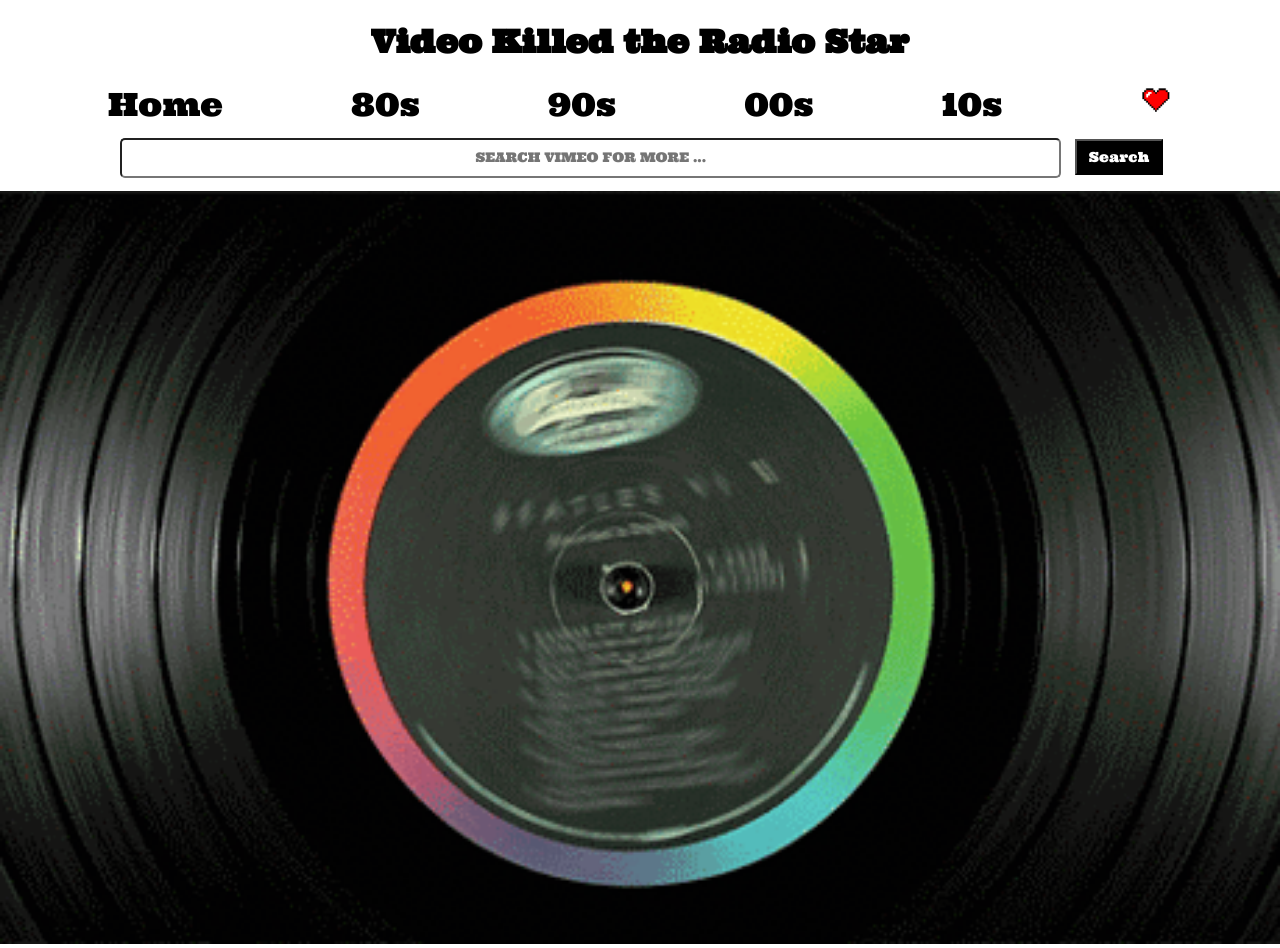
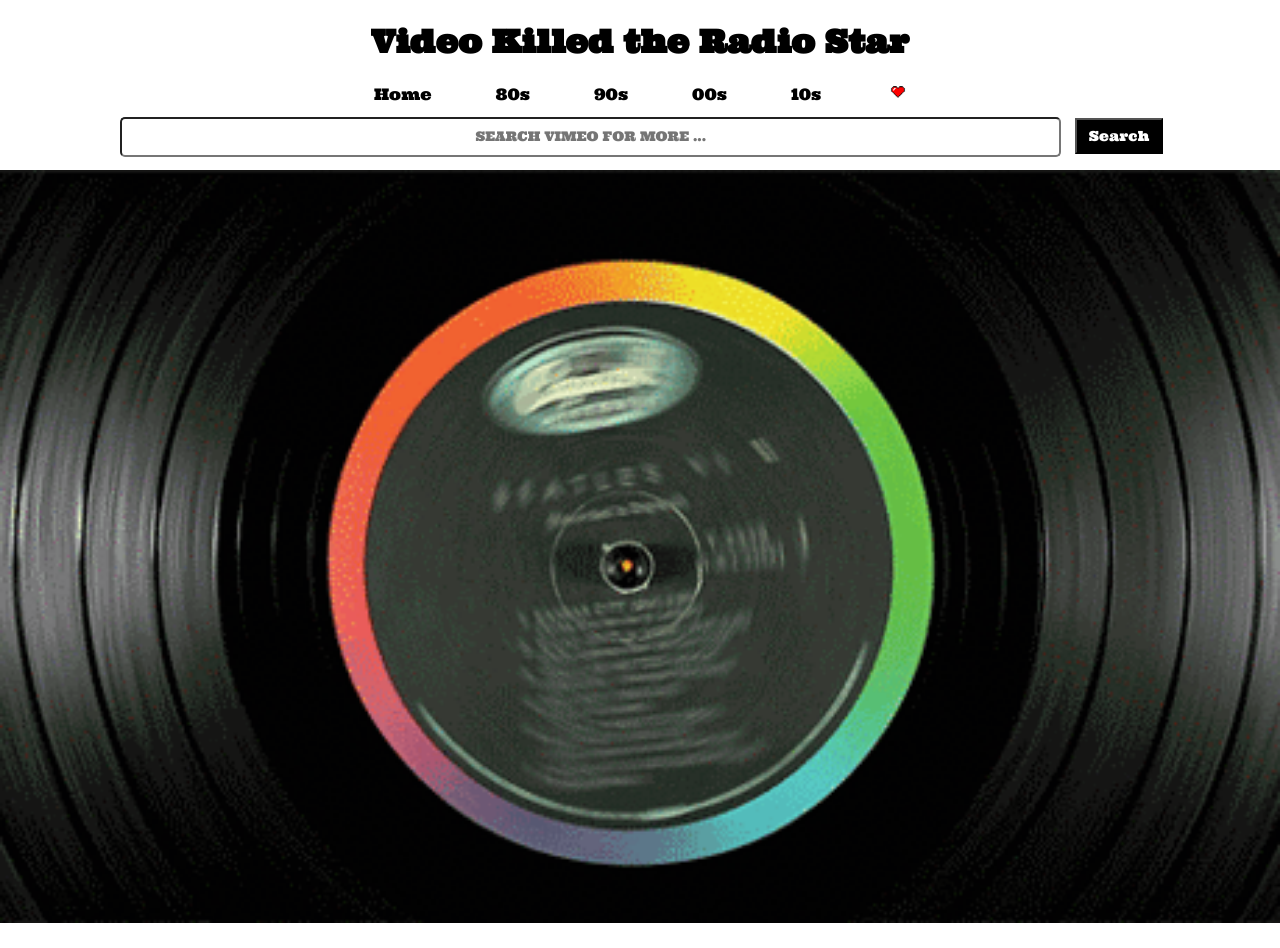
Before and after one commit to fallwall/video-killed-the-radio-star, a React (Create React App) app: page / in a window 1280 px wide. Shown: the top 948 px of the page. After the commit the page ends 927 px from the top, so only its background shows below. Built offline with nearby package versions, Linux system fonts and the light colour scheme.

Commit message:
commit so I can experiment on fixed positions

```diff
--- a/src/components/Header.css
+++ b/src/components/Header.css
@@ -1,3 +1,7 @@
+header {
+
+}
+
 header h1 {
   color: black;
 }
@@ -7,18 +11,9 @@ header nav a {
   margin: 2em;
 }
 
-header nav img, footer img {
+header nav img {
   height: 1em;
   width: 1em;
-}
-
-
-
-
-
-
-a {
-  font-size: 2em;
 }
 
 a:hover {
@@ -54,11 +49,11 @@ a:hover {
 @keyframes glitch80s {
   0% {color: #3A68CA;}
   20% {color: #CB7CD8;
-      font-size: 3em;
+      font-size: 2.1em;
     }
   40% {color: #10E7E2;}
   60% {color: #FE68A8;
-      font-size: 3em;}
+      font-size: 2.1em;}
   80% {color: #F9EB10;}
   100% {color: #ff2154;}
   }
@@ -66,10 +61,10 @@ a:hover {
   @keyframes glitch90s {
     0% {color: #B13A1A;}
     20% {color: #822C75;
-      font-size: 3em;}
+      font-size: 2.1em;}
     40% {color: #164DB1;}
     60% {color: #287EA1;
-      font-size: 3em;}
+      font-size: 2.1em;}
     80% {color: #E4A836;}
     100% {color: #B2336C;}
     }
@@ -77,10 +72,10 @@ a:hover {
     @keyframes glitch00s {
       0% {color: #DF19C1;}
       20% {color: #FE6301;
-        font-size: 3em;}
+        font-size: 2.1em;}
       40% {color: #F0C215;}
       60% {color: #24D513;
-        font-size: 3em;}
+        font-size: 2.1em;}
       80% {color: #419ADE;}
       100% {color: #E13157;}
       }
@@ -88,19 +83,19 @@ a:hover {
       @keyframes glitch10s {
         0% {color: #EFB6BF;}
         20% {color: #C86D4E;
-          font-size: 3em;}
+          font-size: 2.1em;}
         40% {color: #DDDDDD;}
         60% {color: #FE3C71;
-          font-size: 3em;}
+          font-size: 2.1em;}
         80% {color: #28D666;}
         100% {color: #0082FE;}
         }
 
         @keyframes flashing {
-          20% {font-size: 3em;}
-          60% {font-size: 3em;}
+          20% {font-size: 2.1em;}
+          60% {font-size: 2.1em;}
         }
         @keyframes flashing {
-          20% {font-size: 3em;}
-          60% {font-size: 3em;}
+          20% {font-size: 2.1em;}
+          60% {font-size: 2.1em;}
         }
--- a/src/components/Screen.css
+++ b/src/components/Screen.css
@@ -1,8 +1,6 @@
 .screen {
   top: 4em;
-  /* height: 95vh; */
   position: relative;
-  /* background-image: url("../images/screenbackground.jpg"); */
   background-size: cover;
   background-repeat: no-repeat;
 }
@@ -25,21 +23,21 @@
   position: absolute;
   top: 50%;
   left: 50%;
-  transform: translate(-58.5%, -24%);
+  transform: translate(-58.5%, -28%);
   width: 30%;
   display: flex;
   z-index: -1
 }
 
-
 .controls {
   position: absolute;
   top: 50%;
   left: 50%;
-  transform: translate(180%, -50%);
+  transform: translate(180%, -40%);
   border: none;
   display: flex;
   flex-direction: column;
+  justify-content: space-around;
   width: 150px;
   z-index: 20;
 }
```
